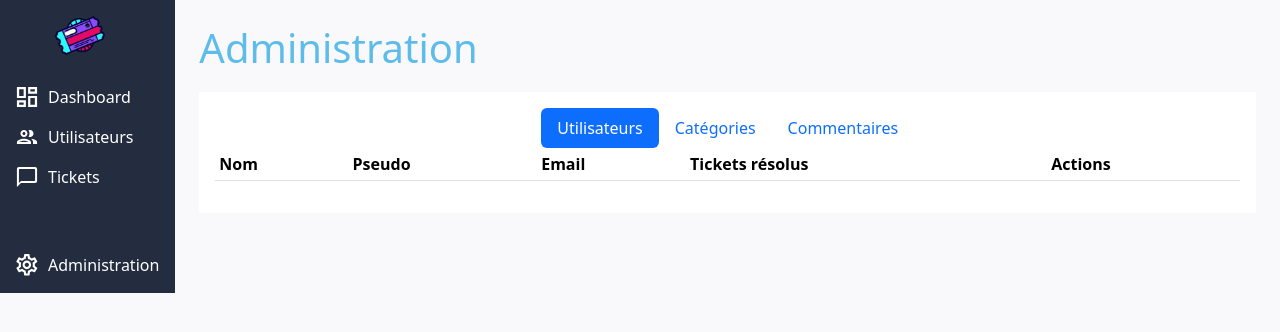
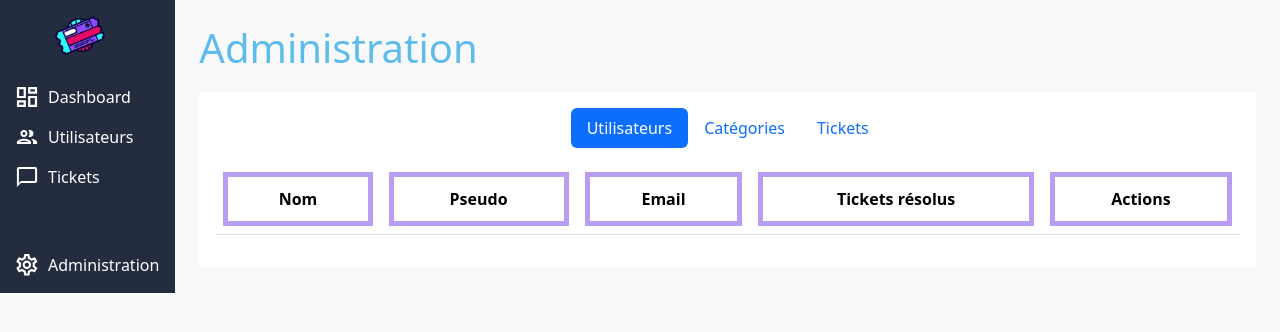
Before and after one commit to projetphp2024/tickets, a Symfony app: template templates/admin/index.html.twig in a window 1280 px wide. Shown: the part 54-386 px from the top of the page. Run offline with Twig, Linux system fonts and the light colour scheme; the template is opened without the code that fills it, so the values that code supplies are empty; some libraries are stand-ins or nearby versions.

Commit message:
bordure sut les head de la  table, espacement entre les bouttons et le tableau

```diff
--- a/public/css/style.css
+++ b/public/css/style.css
@@ -161,3 +161,16 @@ body{
     border: 1px solid var(--dark-pink-color);
     color: var(--dark-pink-color);
 }
+
+.table thead th span{
+    display: block;
+    text-align: center;
+    padding: 10px;
+    border: 5px solid var(--hover-image);
+    margin-right: 20px;
+    width: 100%;
+}
+
+.table tbody td{
+    text-align: center;
+}
--- a/templates/admin/index.html.twig
+++ b/templates/admin/index.html.twig
@@ -8,7 +8,7 @@
     <h1 class="page-title">Administration</h1>
     <div class="card bg-white border-0" style="border-radius: 0;">
         <div class="card-body">
-            <ul class="nav  nav-pills justify-content-center" id="myTab" role="tablist">
+            <ul class="nav  nav-pills justify-content-center mb-3" id="myTab" role="tablist">
                 <li class="nav-item" role="presentation">
                   <button class="nav-link active" id="home-tab" data-bs-toggle="tab" data-bs-target="#home-tab-pane" type="button" role="tab" aria-controls="home-tab-pane" aria-selected="true">Utilisateurs</button>
                 </li>
@@ -16,7 +16,7 @@
                   <button class="nav-link" id="profile-tab" data-bs-toggle="tab" data-bs-target="#profile-tab-pane" type="button" role="tab" aria-controls="profile-tab-pane" aria-selected="false">Catégories</button>
                 </li>
                 <li class="nav-item" role="presentation">
-                  <button class="nav-link " id="contact-tab" data-bs-toggle="tab" data-bs-target="#contact-tab-pane" type="button" role="tab" aria-controls="contact-tab-pane" aria-selected="false">Commentaires</button>
+                  <button class="nav-link " id="contact-tab" data-bs-toggle="tab" data-bs-target="#contact-tab-pane" type="button" role="tab" aria-controls="contact-tab-pane" aria-selected="false">Tickets</button>
                 </li>
               </ul>
               <div class="tab-content" id="myTabContent">
--- a/templates/admin/tables/category_table.html.twig
+++ b/templates/admin/tables/category_table.html.twig
@@ -1,9 +1,9 @@
 <table class="table">
     <thead>
         <tr>
-            <th scope="col">Label</th>
-            <th scope="col">Couleur</th>
-            <th scope="col">Actions</th>
+            <th scope="col"><span>Label</span></th>
+            <th scope="col"><span>Couleur</span></th>
+            <th scope="col"><span>Actions</span></th>
         </tr>
     </thead>
     <tbody>
--- a/templates/admin/tables/ticket_table.html.twig
+++ b/templates/admin/tables/ticket_table.html.twig
@@ -1,18 +1,18 @@
 <table class="table">
     <thead>
         <tr>
-            <th scope="col">Titre</th>
-            <th scope="col">Status</th>
-            <th scope="col">Catégorie</th>
-            <th scope="col">Utilisateur</th>
-            <th scope="col">Date de création</th>
-            <th scope="col">Actions</th>
+            <th scope="col"><span>Titre</span></th>
+            <th scope="col"><span>Status</span></th>
+            <th scope="col"><span>Catégorie</span></th>
+            <th scope="col"><span>Utilisateur</span></th>
+            <th scope="col"><span>Date de création</span></th>
+            <th scope="col"><span>Actions</span></th>
         </tr>
     </thead>
     <tbody>
         {% for ticket in tickets %}
         <tr>
-            <td class="text-truncate"> {{ticket.title}} </td>
+            <td> {{ticket.title | slice(0,50)}}... </td>
             <td>{{ticket.status.label}}</td>
             <td>
                 <div class="d-flex align-items-center">
@@ -22,7 +22,7 @@
             </td>
             <td> {{ ticket.categorie.label }} - {{ ticket.technologie.label }}  </td>
             <td> {{ticket.createdAt | date('d M Y') }} </td>
-            <td class="d-flex">
+            <td>
                 <a href="#" class="btn">
                     <svg width="24" height="24" viewBox="0 0 38 38" fill="none" xmlns="http://www.w3.org/2000/svg">
                         <path
--- a/templates/admin/tables/user_table.html.twig
+++ b/templates/admin/tables/user_table.html.twig
@@ -1,11 +1,11 @@
-<table class="table table-sm">
+<table class="table">
     <thead>
         <tr>
-            <th scope="col">Nom</th>
-            <th scope="col">Pseudo</th>
-            <th scope="col">Email</th>
-            <th scope="col">Tickets résolus</th>
-            <th scope="col">Actions</th>
+            <th scope="col"><span>Nom</span></th>
+            <th scope="col"><span>Pseudo</span></th>
+            <th scope="col"><span>Email</span></th>
+            <th scope="col"><span>Tickets résolus</span></th>
+            <th scope="col"><span>Actions</span></th>
         </tr>
     </thead>
     <tbody>
```
Also changed, not shown: migrations/Version20231221090820.php (added, +39 -0 lines).
